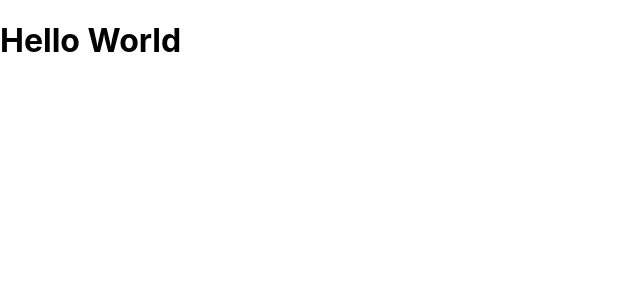
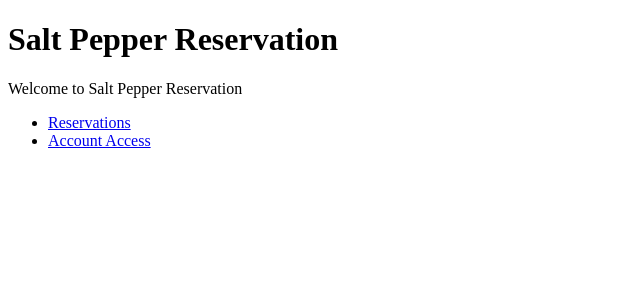
Before and after one commit to ngvhoang96/saltpepper_reservation, a React (Create React App) app in the folder client/: page / in a window 1280 px wide. Shown: the top 300 px of the page, without its empty margins (0-640 px from the left). Built offline with nearby package versions, Linux system fonts and the light colour scheme.

Commit message:
Implement Reservation View

```diff
--- a/client/package.json
+++ b/client/package.json
@@ -17,6 +17,7 @@
 		"test": "react-scripts test",
 		"eject": "react-scripts eject"
 	},
+	"proxy": "http://localhost:5000/",
 	"eslintConfig": {
 		"extends": [
 			"react-app",
--- a/client/src/App.js
+++ b/client/src/App.js
@@ -1,9 +1,21 @@
 import "./App.css";
+import React from "react";
+import { Switch, Route, BrowserRouter } from "react-router-dom";
+import ReservationView from "./components/reservationView";
+import AccountView from "./components/accountView";
+import HomeView from "./components/homeView";
 
 function App() {
 	return (
 		<div>
-			<h1>Hello World</h1>
+			<h1>Salt Pepper Reservation</h1>
+			<BrowserRouter>
+				<Switch>
+					<Route path="/reservation" component={ReservationView} />
+					<Route path="/account" component={AccountView} />
+					<Route path="/" component={HomeView} />
+				</Switch>
+			</BrowserRouter>
 		</div>
 	);
 }
--- /dev/null
+++ b/client/src/components/accountView.jsx
@@ -0,0 +1,8 @@
+import { Component } from "react";
+
+class AccountView extends Component {
+	render() {
+		return <div>Customer Account View</div>;
+	}
+}
+export default AccountView;
--- /dev/null
+++ b/client/src/components/homeView.jsx
@@ -0,0 +1,21 @@
+import { Component } from "react";
+import { Link } from "react-router-dom";
+class HomeView extends Component {
+	render() {
+		return (
+			<div>
+				Welcome to Salt Pepper Reservation
+				<ul>
+					<li>
+						<Link to={"/reservation"}>Reservations</Link>
+					</li>
+					<li>
+						<Link to={"/account"}>Account Access</Link>
+					</li>
+				</ul>
+			</div>
+		);
+	}
+}
+
+export default HomeView;
--- /dev/null
+++ b/client/src/components/reservationView.jsx
@@ -0,0 +1,32 @@
+import { Component } from "react";
+import axios from "axios";
+
+class ReservationView extends Component {
+	state = {
+		reservations: [],
+	};
+	async componentDidMount() {
+		const { data: reservations } = await axios.get("/api/reservation");
+		this.setState({ reservations });
+	}
+	render() {
+		return (
+			<div>
+				Reservation View
+				<ul>
+					{this.state.reservations.map((r) => {
+						return (
+							<li key={r.reservationID}>
+								<span>
+									Reservation ID: {r.reservationID}: Table {r.tableNumber} |
+									isReserved? {r.isReserved ? "Yes" : "No"}
+								</span>
+							</li>
+						);
+					})}
+				</ul>
+			</div>
+		);
+	}
+}
+export default ReservationView;
--- a/client/src/index.css
+++ /dev/null
@@ -1,13 +0,0 @@
-body {
-  margin: 0;
-  font-family: -apple-system, BlinkMacSystemFont, 'Segoe UI', 'Roboto', 'Oxygen',
-    'Ubuntu', 'Cantarell', 'Fira Sans', 'Droid Sans', 'Helvetica Neue',
-    sans-serif;
-  -webkit-font-smoothing: antialiased;
-  -moz-osx-font-smoothing: grayscale;
-}
-
-code {
-  font-family: source-code-pro, Menlo, Monaco, Consolas, 'Courier New',
-    monospace;
-}
--- a/package.json
+++ b/package.json
@@ -23,8 +23,10 @@
 	},
 	"homepage": "https://github.com/ngvhoang96/saltpepper_reservation#readme",
 	"dependencies": {
+		"axios": "^0.23.0",
 		"concurrently": "^6.3.0",
-		"express": "^4.17.1"
+		"express": "^4.17.1",
+		"react-router-dom": "^5.3.0"
 	},
 	"devDependencies": {
 		"jest": "^26.6.2",
```
Also changed, not shown: client/src/index.js (+8 -9 lines), 2 other files (tests, documents, lock files or other folders). Lines whose indentation alone changed are shown as unchanged.
